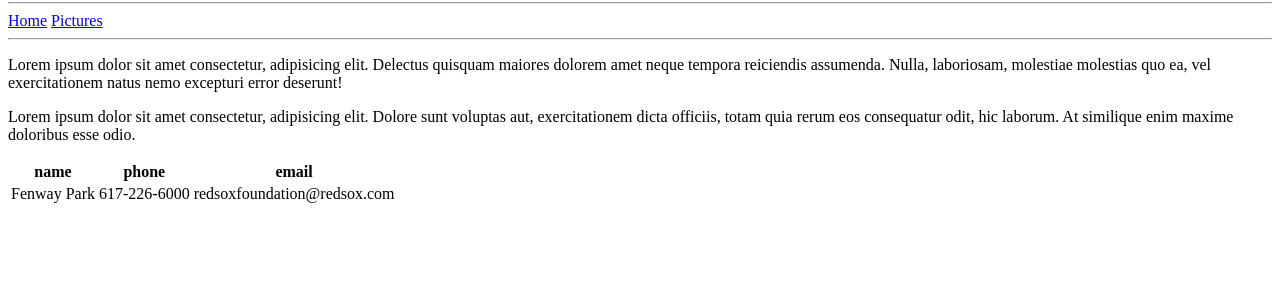
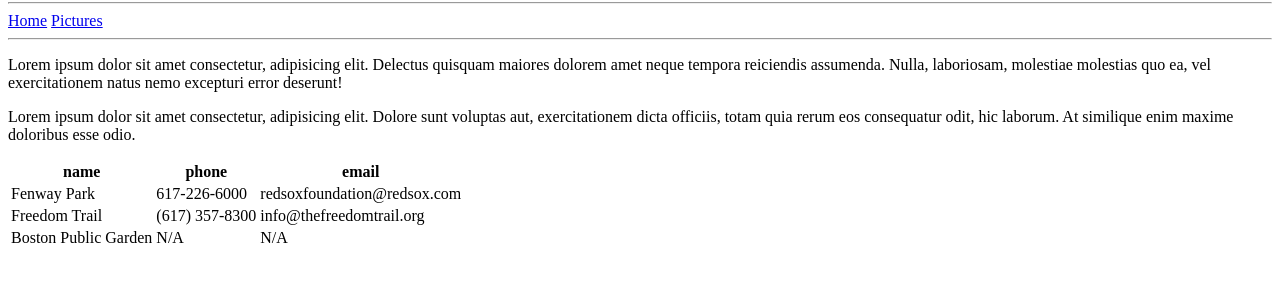
Before and after one commit to Theo2039/simple-travel-site, a plain HTML site: page index.html in a window 1280 px wide. Shown: the part 78-360 px from the top of the page. Drawn offline with Linux system fonts and the light colour scheme.

Commit message:
Flushed out index page

```diff
--- a/index.html
+++ b/index.html
@@ -30,8 +30,17 @@
        <td>617-226-6000</td>
        <td>redsoxfoundation@redsox.com</td>
     </tr>
+    <tr>
+       <td>Freedom Trail</td>
+       <td>(617) 357-8300</td>
+       <td>info@thefreedomtrail.org</td>
+    </tr>
+    <tr>
+       <td>Boston Public Garden</td>
+       <td>N/A</td>
+       <td>N/A</td>
+    </tr>
 </table>
-
    </div>
 
 
```
